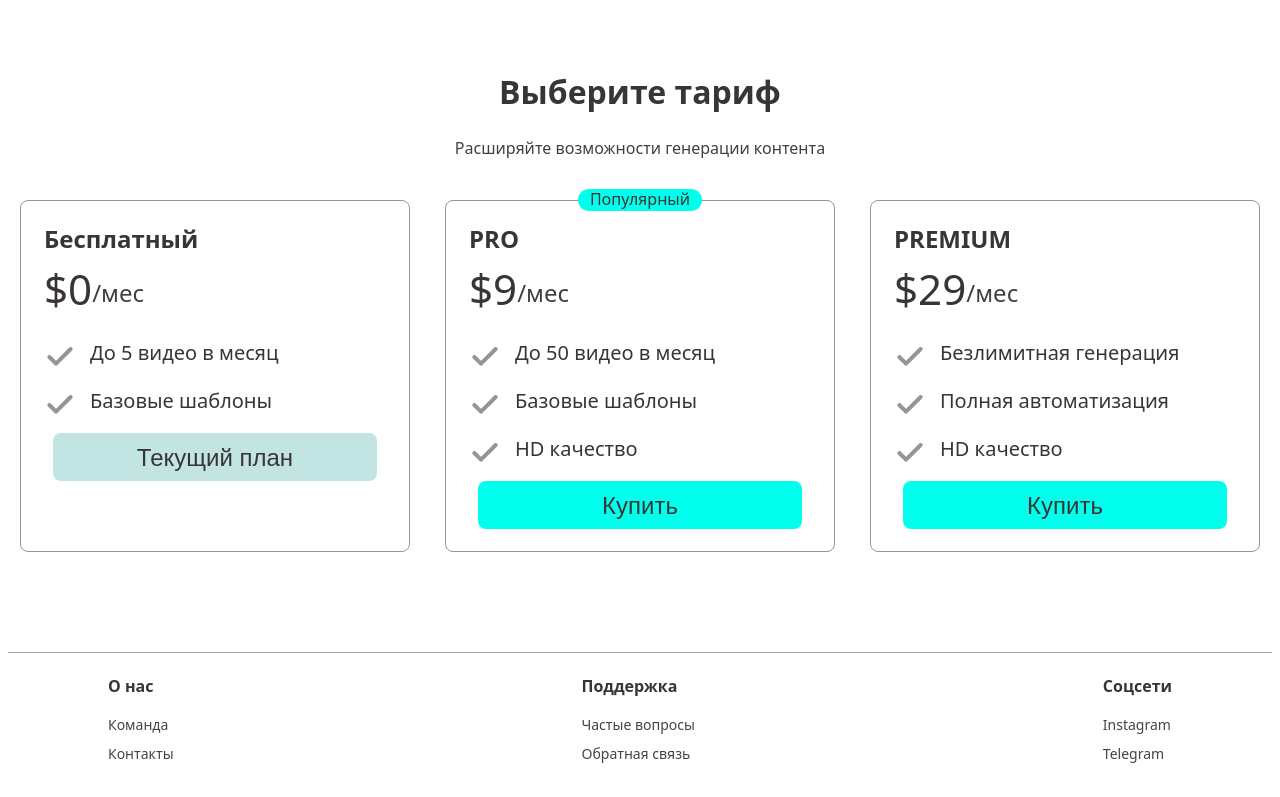
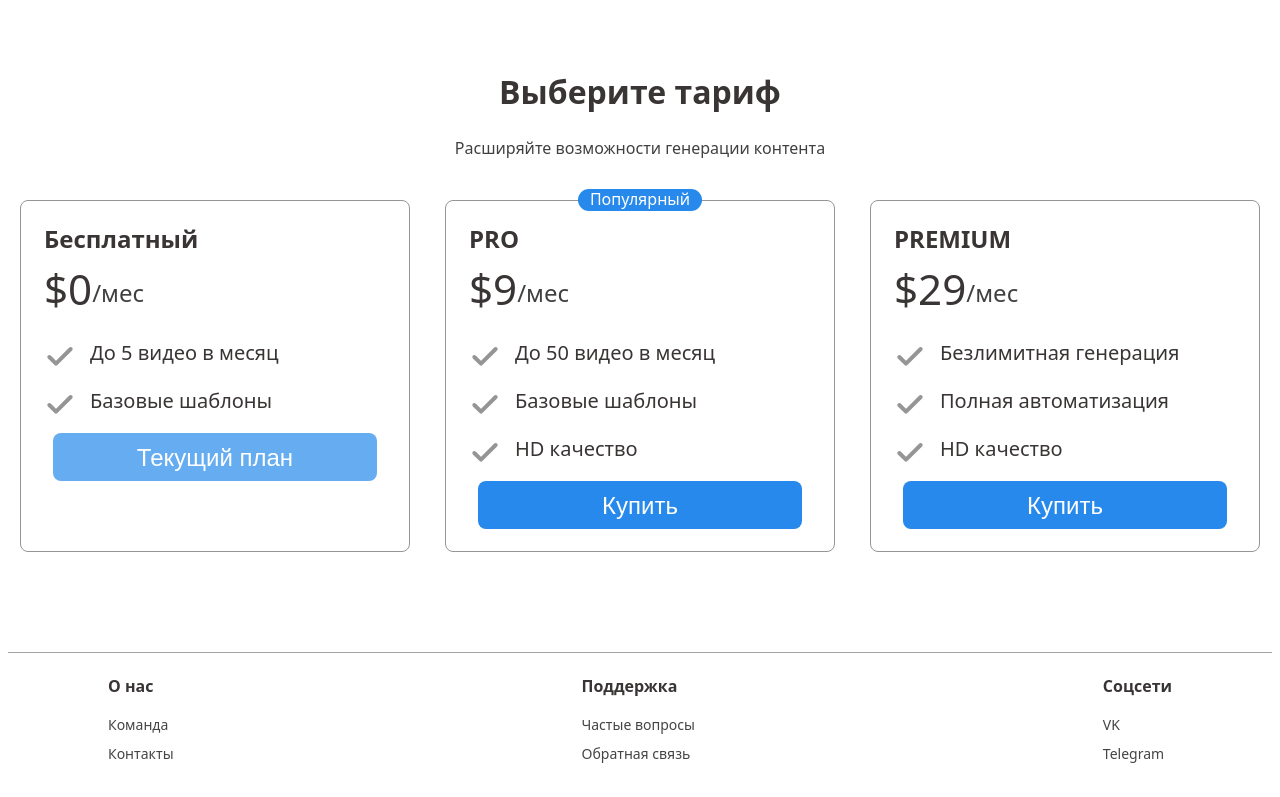
Before and after one commit to IWNL999/Flexology, a React (Vite) app: page / in a window 1280 px wide. Shown: the part 2000-2797 px from the top of the page. Built offline with nearby package versions, Linux system fonts and the light colour scheme.

Commit message:
стилистические изменения

```diff
--- a/src/App.css
+++ b/src/App.css
@@ -58,7 +58,6 @@
   font-weight: bold;
   border: none;
   border-radius: 8px;
-  padding: 10px 16px;
   cursor: pointer;
 }
 
@@ -238,18 +237,10 @@ h1, h2 {
 
 .submit {
   width: 100%;
-  padding: 12px;
-  background-color: var(--color-accent);
-  color: white;
   border: none;
-  border-radius: 8px;
   font-size: 20px;
   cursor: pointer;
   margin: 16px 0;
-}
-
-.submit:hover {
-  filter: brightness(1.1);
 }
 
 .submit:active {
@@ -264,7 +255,7 @@ h1, h2 {
 }
 
 .signup-link a {
-  color: var(--color-accent);
+  color: var(--color-links);
   text-decoration: none;
   font-weight: 500;
 }
@@ -618,7 +609,7 @@ h1, h2 {
   font-weight: 400;
   line-height: 29px;
   letter-spacing: 0px;
-  color: var(--color-text-primary);
+  color: var(--color-accent);
   background: var(--color-button-accent-inactive);
 }
 
@@ -655,7 +646,7 @@ h1, h2 {
   font-weight: 400;
   transform: translateX(-50%);
   background-color: var(--color-button-accent);
-  color: var(--color-text-primary);
+  color: var(--color-accent);
   border-radius: 16px;
   text-align: center;
 }
--- a/src/Footer.jsx
+++ b/src/Footer.jsx
@@ -16,7 +16,7 @@ function Footer() {
         </div>
         <div className="footer-column">
           <h4>Соцсети</h4>
-          <p>Instagram</p>
+          <p>VK</p>
           <p>Telegram</p>
         </div>
       </div>
--- a/src/main.css
+++ b/src/main.css
@@ -14,14 +14,13 @@
   --color-text-normal: #404040; /* Параграфы */
   --color-text-dark: #282828; /* Текст в карточках */
   --color-text-muted: rgba(0, 0, 0, 0.4); /* Подсказки */
-  --color-gray: gray; /* Серый текст/иконки */
+  --color-gray: gray; /* Серый текст */
+  --color-links: rgb(38, 137, 235);
   --color-border: rgba(0, 0, 0, 0.36); /* Основные обводки */
   --color-border-light: #959595; /* Обводки карточек */
-  --color-accent: #0055ff; /* Синий акцент (ссылки, кнопки) */
-  --color-button-accent: rgb(0, 255, 237); /* Яркая кнопка */
-  --color-button-accent-light: rgba(0, 255, 237, 0.32); /* Дефолтная кнопка */
-  --color-button-accent-inactive: rgba(66, 175, 168, 0.32); /* Полупрозрачная кнопка */
-  --color-button-active: rgba(0, 255, 237, 0.7);
+  --color-accent: #ffffff; /* текст кнопок */
+  --color-button-accent: rgb(38, 137, 235); /* Дефолтная кнопка */
+  --color-button-accent-inactive: rgb(38, 137, 235, 0.7); /* Полупрозрачная кнопка */
   --color-bg-input: rgba(255, 255, 255, 0.32); /* Фон инпута */
   --color-footer-text: #444; /* Текст футера */
 }
@@ -35,14 +34,12 @@
   --color-text-normal: rgba(149, 149, 149, 1);
   --color-text-dark: #d0d0d0; /* Текст в карточках */
   --color-text-muted: rgba(255, 255, 255, 0.4); /* Подсказки */
-  --color-gray: #999; /* Серый текст/иконки */
+  --color-gray: #999; /* Серый текст */
   --color-border: rgba(255, 255, 255, 0.2); /* Основные обводки */
   --color-border-light: rgba(38, 38, 38, 1); /* Обводки карточек */
-  --color-accent: #ffffff; /* Синий акцент (ссылки, кнопки) */
+  --color-accent: #ffffff; /* текст кнопок */
   --color-button-accent: rgba(89, 98, 115, 1); /* Яркая кнопка */
-  --color-button-accent-light: rgba(89, 98, 115, 1); /* Дефолтная кнопка */
   --color-button-accent-inactive: rgba(67, 72, 93, 1); /* Полупрозрачная кнопка */
-  --color-button-active: rgba(120, 120, 120, 0.7);
   --color-bg-input: rgba(67, 72, 93, 1); /* Фон инпута */
   --color-footer-text: #aaa; /* Текст футера */
 }
@@ -52,7 +49,7 @@ body {
 }
 
 button{
-  background-color: var(--color-button-accent-light);
+  background-color: var(--color-button-accent);
   border-radius: 8px;
   box-shadow: none;
   border: none;
@@ -62,7 +59,7 @@ button{
   font-size: 16px;
   font-weight: 700;
   line-height: 19px;
-  letter-spacing: 0px;
+  letter-spacing: 0.7px;
   padding: 0;
   cursor: pointer;
 }
```
